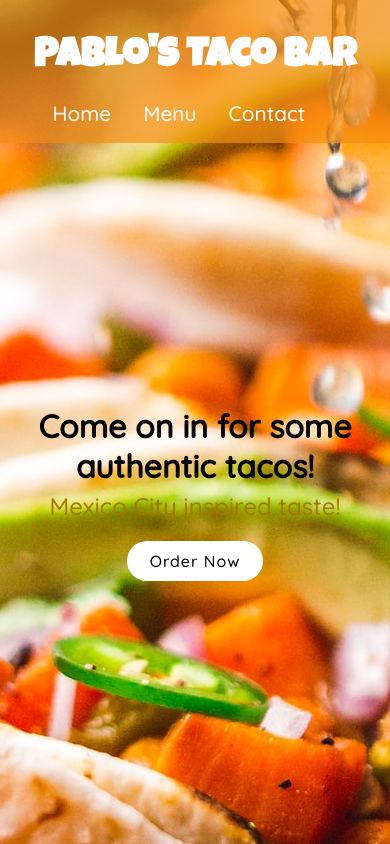
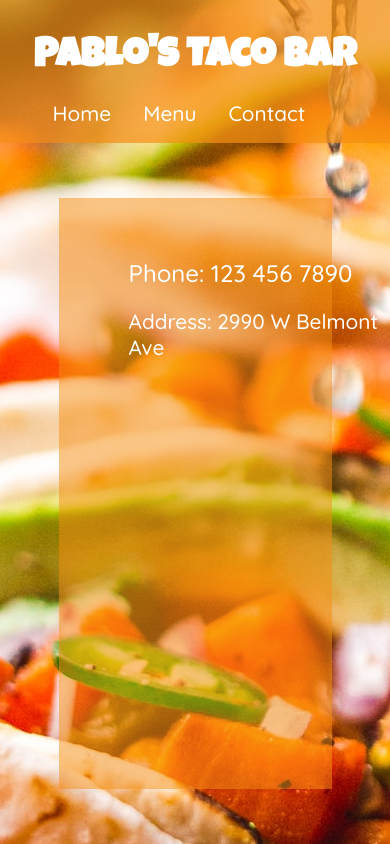
Before and after one commit to Apurcell88/restaurant, a website built with webpack: page dist/index.html in a window 390 px wide. Both pictures are taken after a click on the button "Contact". Built offline with nearby package versions, Linux system fonts and the light colour scheme.

Commit message:
Phone number and address is showing up on the contacts tab. Styled them with CSS. Next is implementing Google Maps.

```diff
--- a/src/contact.js
+++ b/src/contact.js
@@ -0,0 +1,27 @@
+function createContact() {
+    const contact = document.createElement('div');
+    contact.classList.add('contact');
+
+    const phoneNumber = document.createElement('p');
+    phoneNumber.innerText = 'Phone: 123 456 7890';
+    phoneNumber.classList.add('phone-number');
+
+    const address = document.createElement('p');
+    address.innerText = 'Address: 2990 W Belmont Ave';
+    address.classList.add('address');
+
+    contact.appendChild(phoneNumber);
+    contact.appendChild(address);
+
+    return contact;
+}
+
+
+function loadContact() {
+    const main = document.querySelector('main');
+    main.innerText = '';
+    main.classList.add('main');
+    main.appendChild(createContact());
+}
+
+export default loadContact;
--- a/src/page-load.js
+++ b/src/page-load.js
@@ -1,5 +1,6 @@
 import loadHome from "./home";
 import loadMenu from "./menu";
+import loadContact from "./contact";
 
 function createHeader() {
     const header = document.createElement('div');
@@ -37,6 +38,9 @@ function createNav() {
     const contactBtn = document.createElement('button');
     contactBtn.innerText = 'Contact';
     contactBtn.classList.add('nav-btn');
+    contactBtn.addEventListener('click', (e) => {
+        loadContact();
+    });
 
     nav.appendChild(homeBtn);
     nav.appendChild(menuBtn);
@@ -58,6 +62,7 @@ function loadPage() {
     content.appendChild(createHeader());
     content.appendChild(createMain());
     content.appendChild(loadHome());
+    // content.appendChild(loadContact());
 
 }
 
--- a/src/style.css
+++ b/src/style.css
@@ -182,8 +182,53 @@ body {
 /* ----------------------------------------------- */
 
 /* ---------------- Contact Page ------------------- */
+.contact {
+    background: rgba(245, 143, 20, 0.5);
+    /* display: flex; */
+    /* flex-direction: column; */
+    width: 70vw;
+    height: 70vh;
+    margin: 0 auto;
+}
+
+.phone-number {
+    color: var(--white);
+    font-size: 1.5rem;
+    position: relative;
+    left: 70px;
+    top: 60px;
+}
+
+.address {
+    color: var(--white);
+    font-size: 1.3rem;
+    position: relative;
+    left: 70px;
+    top: 80px;
+}
 
 
+@media only screen and (min-width: 800px) {
+    .contact {
+        width: 80vw;
+    }
+}
 
+@media only screen and (min-width: 1200px) {
+    .contact {
+        width: 70vw;
+    }
+}
 
+@media only screen and (min-width: 1400px) {
+    .contact {
+        width: 60vw;
+    }
+}
+
+@media only screen and (min-width: 1600px) {
+    .contact {
+        width: 50vw;
+    }
+}
 /* --------------------------------------------------- */
```
Also changed, not shown: dist/main.js.
